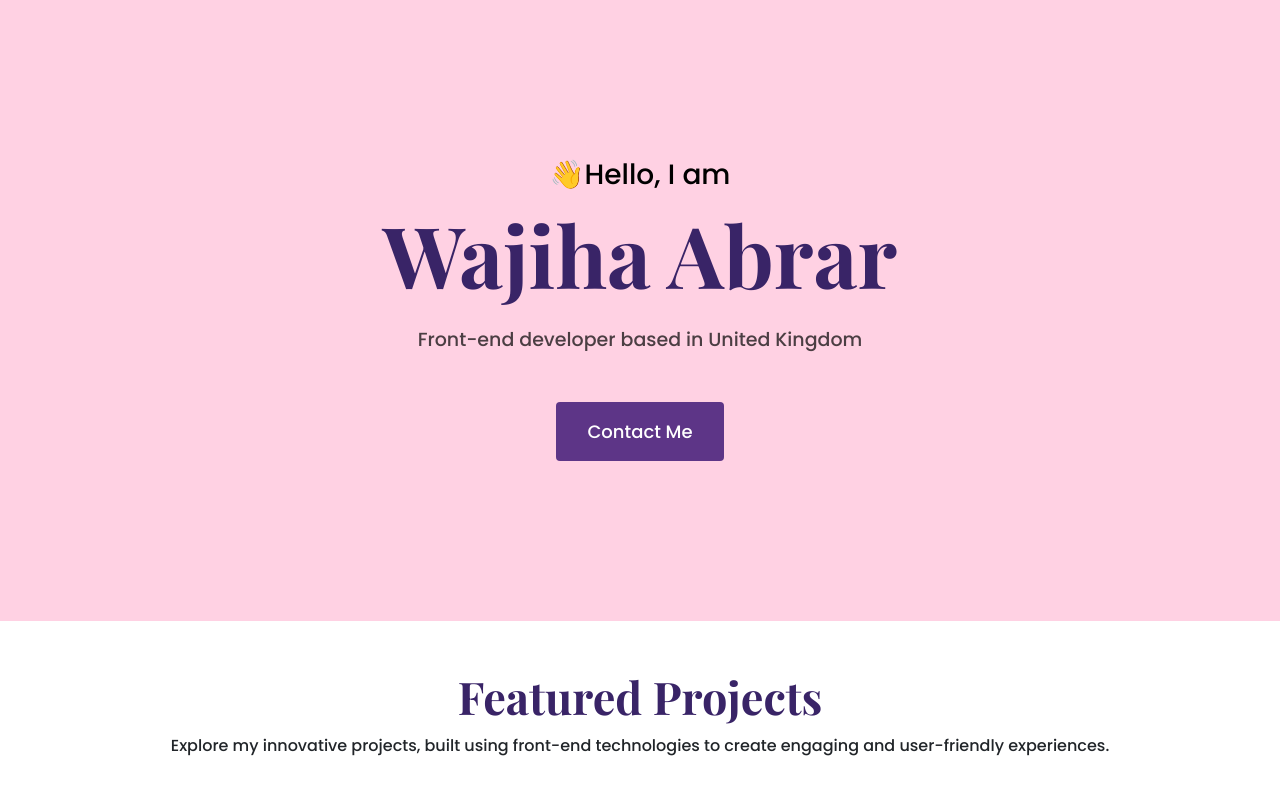
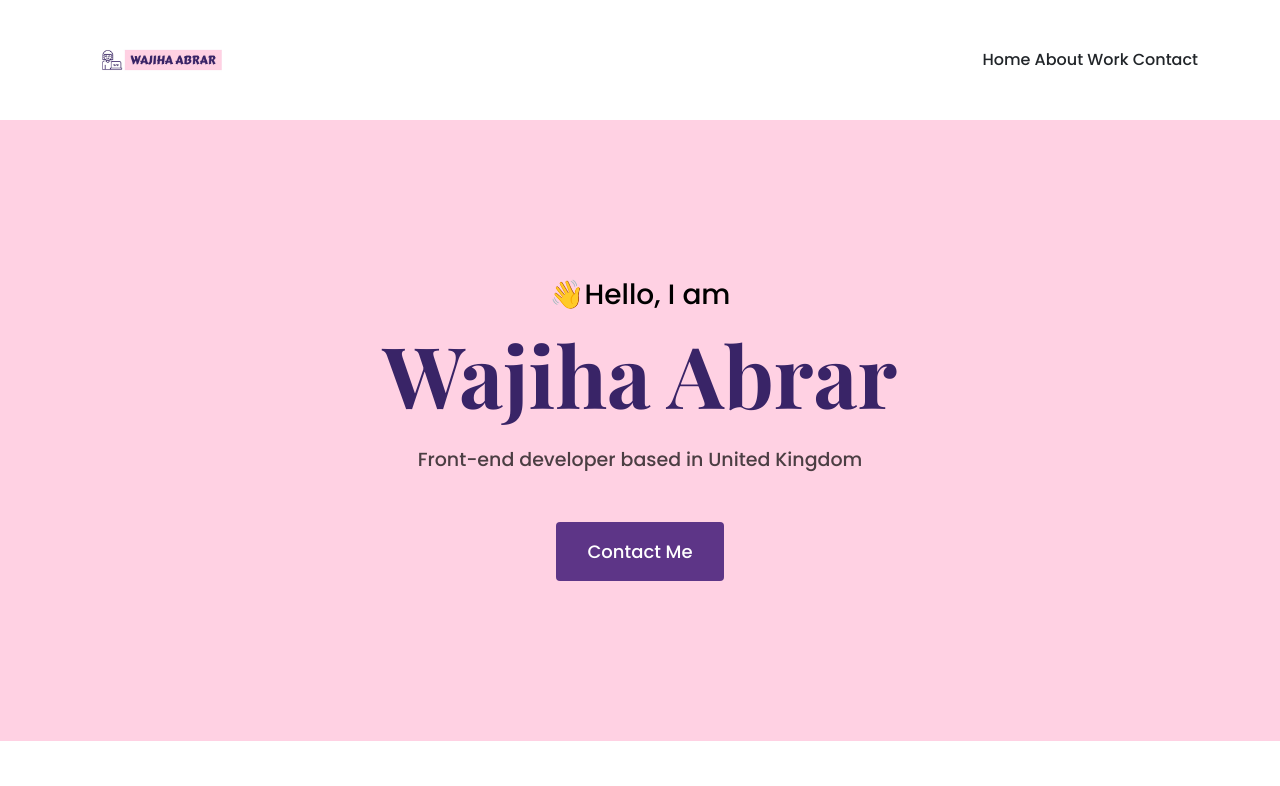
Before and after one commit to WajihaAbrar/Wajiha-Abrar-Portfolio, a plain HTML site: page index.html in a window 1280 px wide. Shown: the top 786 px of the page. Drawn offline with nearby package versions, Linux system fonts and the light colour scheme.

Commit message:
Added the navbar and logo.

```diff
--- a/index.html
+++ b/index.html
@@ -31,6 +31,17 @@
     ></script>
   </head>
   <body>
+    <div class="container">
+      <navbar class="d-flex justify-content-between">
+        <img src="/images/logo.jpeg" alt="" class="logo" />
+        <ul>
+          <li>Home</li>
+          <li>About</li>
+          <li>Work</li>
+          <li>Contact</li>
+        </ul>
+      </navbar>
+    </div>
     <div class="hero">
       <p>👋Hello, I am</p>
       <h1>Wajiha Abrar</h1>
--- a/src/style.css
+++ b/src/style.css
@@ -121,6 +121,23 @@ dotlottie-player {
   margin: 0 auto;
 }
 
+.logo {
+  max-width: 160px;
+}
+navbar {
+  padding: 0;
+}
+navbar ul {
+  margin: 0;
+  padding: 0;
+}
+
+navbar li {
+  display: inline;
+  list-style: none;
+  line-height: 120px;
+}
+
 @media (max-width: 900px) {
   h1,
   .content h1 {
```
Also changed, not shown: images/logo.jpeg (added).
